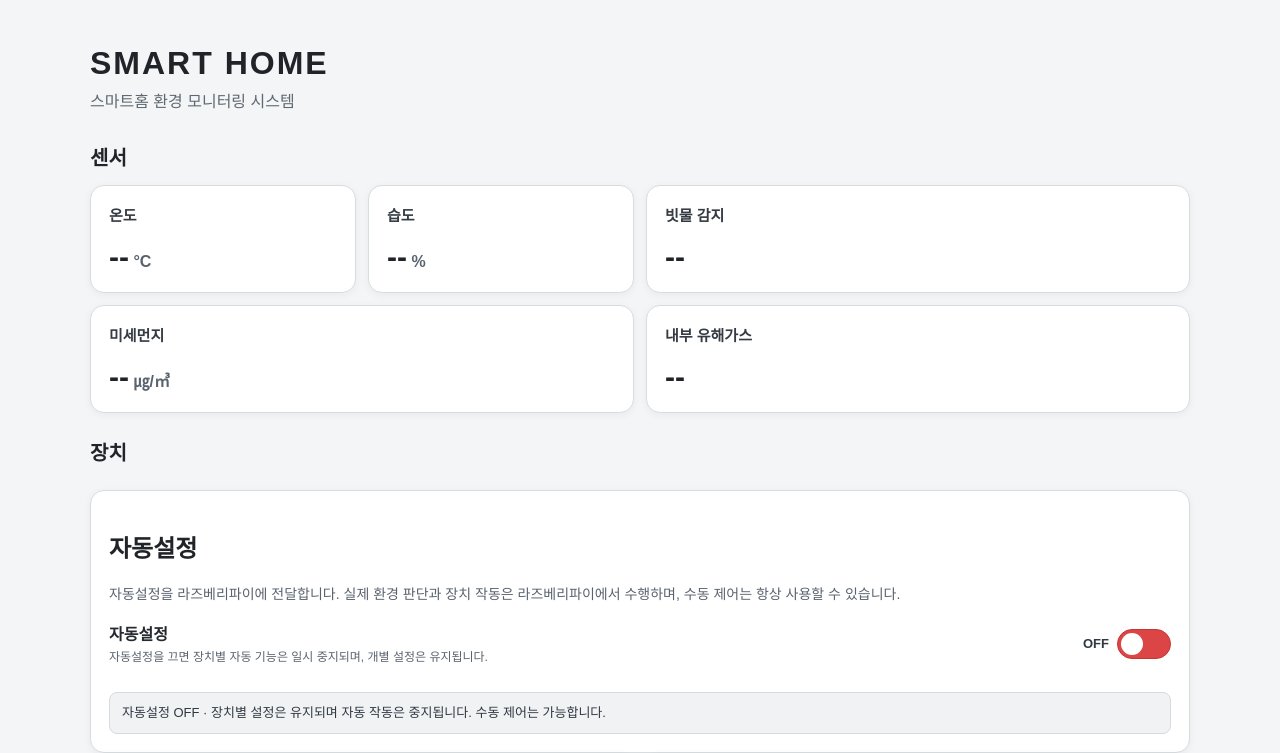
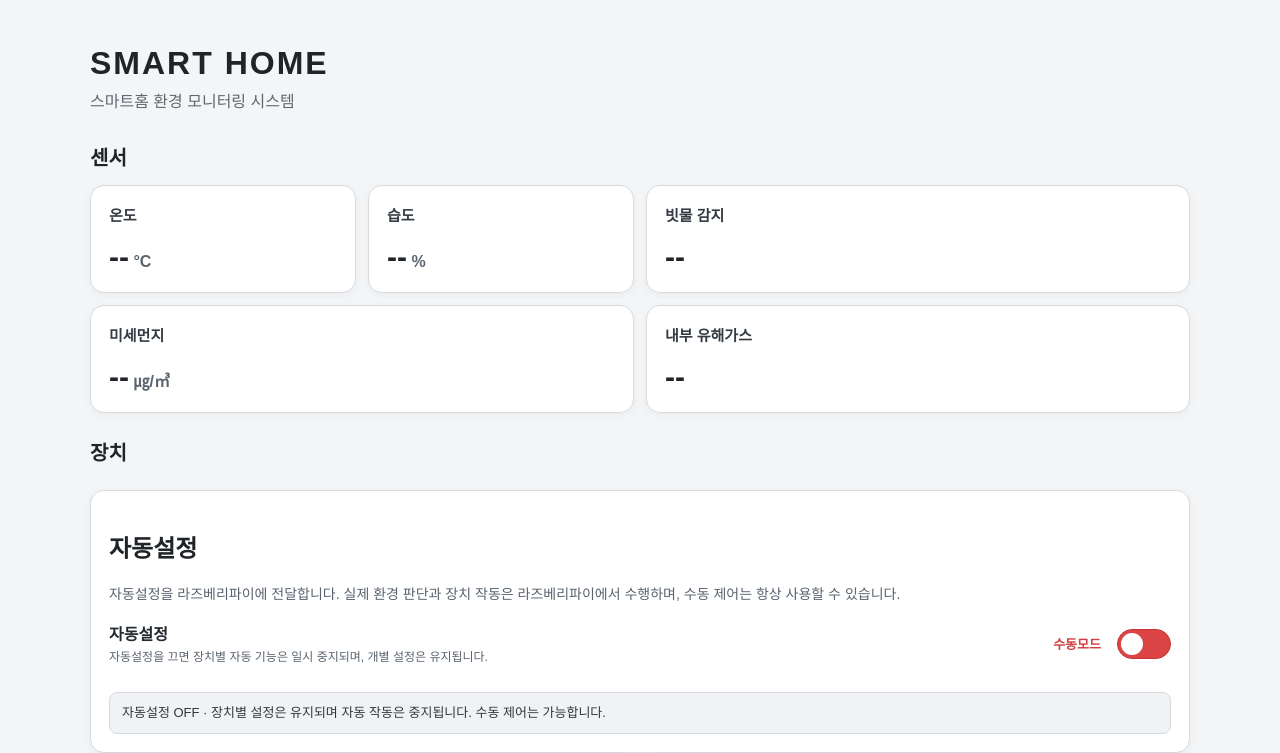
Before and after one commit to tw71178746-blip/smart-home-demo, a plain HTML site: page index.html in a window 1280 px wide. Shown: the top 753 px of the page. Drawn offline with nearby package versions, Linux system fonts and the light colour scheme; no server answers.

Commit message:
Update index.html

```diff
--- a/index.html
+++ b/index.html
@@ -488,6 +488,17 @@
       font-weight: 700;
       letter-spacing: 0.2px;
     }
+
+    /* 통합 자동제어 토글 옆에서 현재 작동 모드를 명확하게 표시 */
+    #autoMasterLabel {
+      font-size: 13px;
+      font-weight: 800;
+      white-space: nowrap;
+      margin-right: 8px;
+      transition: color 0.2s ease;
+    }
+    #autoMasterLabel.mode-auto { color: #168044; }
+    #autoMasterLabel.mode-manual { color: #d13d3d; }
 
     /* 장치별 자동 기능임을 ON/OFF 표시와 구분해 보여주는 라벨 */
     .auto-mode-label {
@@ -605,7 +616,7 @@
           <span class="auto-device-name">자동설정</span>
           <span class="auto-device-help">자동설정을 끄면 장치별 자동 기능은 일시 중지되며, 개별 설정은 유지됩니다.</span>
         </div>
-        <div class="auto-switch-wrap"><span id="autoMasterLabel">OFF</span><button type="button" class="auto-toggle" id="autoMasterButton" aria-label="자동설정" aria-pressed="false" onclick="toggleAutoControl('master')" disabled></button></div>
+        <div class="auto-switch-wrap"><span id="autoMasterLabel" class="mode-manual">수동모드</span><button type="button" class="auto-toggle" id="autoMasterButton" aria-label="자동설정" aria-pressed="false" onclick="toggleAutoControl('master')" disabled></button></div>
       </div>
 
       <p class="auto-control-status" id="autoControlStatus">Firebase에서 자동설정을 확인하고 있습니다.</p>
@@ -1126,7 +1137,12 @@ function calculateDistance(lat1, lon1, lat2, lon2) {
         button.classList.toggle("is-off", !enabled);
         button.setAttribute("aria-pressed", String(enabled));
         button.disabled = autoControlSaving || (key !== "master" && !autoControlSettings.master);
-        if (labelId) document.getElementById(labelId).textContent = enabled ? "ON" : "OFF";
+        if (labelId) {
+          const modeLabel = document.getElementById(labelId);
+          modeLabel.textContent = enabled ? "자동모드" : "수동모드";
+          modeLabel.classList.toggle("mode-auto", enabled);
+          modeLabel.classList.toggle("mode-manual", !enabled);
+        }
       });
 
       const status = document.getElementById("autoControlStatus");
```
